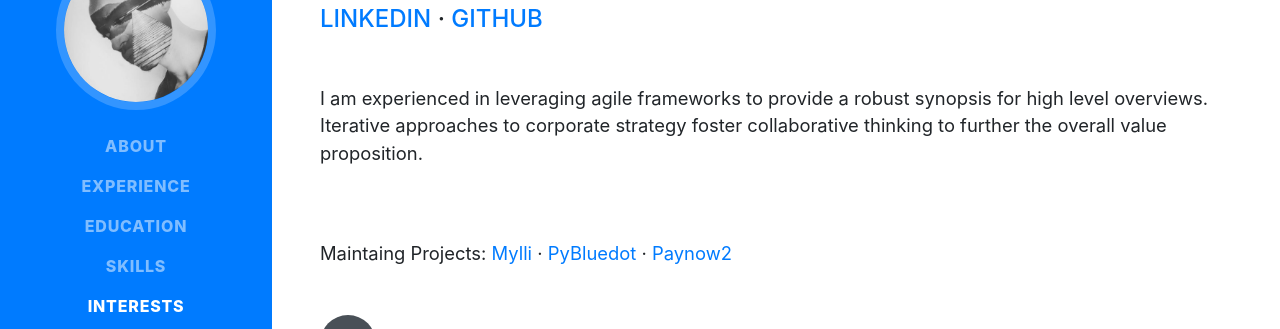
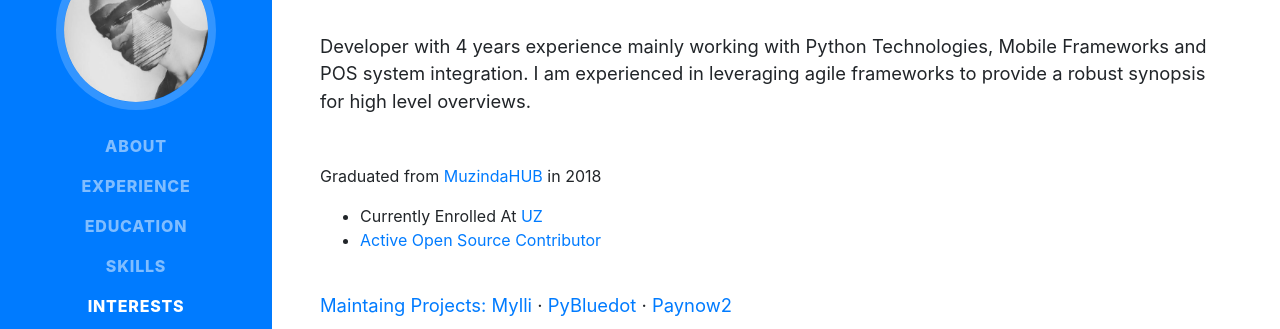
Before and after one commit to tinashe13/ignertic.github.io, a website with bundled scripts: page index.html in a window 1280 px wide. Shown: the part 246-575 px from the top of the page. Built offline with nearby package versions, Linux system fonts and the light colour scheme; a web font is replaced by a local one.

Commit message:
typos fix

```diff
--- a/index.html
+++ b/index.html
@@ -69,7 +69,15 @@
         <div class="subheading mb-5">Harare, Zimbabwe · 263784442662 ·
           <a href="mailto:ignertic@icloud.com">ignertic@icloud.com</a> · <a href="https://twitter.com/iamsupercode">Twitter</a> · <a href="https://linkedin.com/in/supercode">LinkedIN</a> · <a href="https://github.com/ignertic">Github</a>
         </div>
-        <p class="lead mb-5">I am experienced in leveraging agile frameworks to provide a robust synopsis for high level overviews. Iterative approaches to corporate strategy foster collaborative thinking to further the overall value proposition.</p>
+        <p class="lead mb-5">Developer with 4 years experience mainly working with Python Technologies, Mobile Frameworks and POS system integration.
+           I am experienced in leveraging agile frameworks to provide a robust synopsis for high level overviews. </p>
+        <p>Graduated from <a href="https://www.muzindahub.co.zw/">MuzindaHUB</a> in 2018<p>
+
+          <ul>
+            <li>Currently Enrolled At <a href="https://uz.ac.zw">UZ</a></li>
+            <li><a href="https://github.com/paynow/Paynow-Python-SDK/pull/5">Active Open Source Contributor</li>
+
+          </ul>
         <br/>
         <p class="lead mb-5">Maintaing Projects: <a href="https://github.com/ignertic/mylli">Mylli</a> · <a href="https://github.com/ignertic/pybluedot">PyBluedot</a> · <a href="https://github.com/ignertic/paynow2">Paynow2<a/>
         <div class="social-icons">
@@ -105,7 +113,7 @@
                 <p><strong><a href="mailto:ignertic@icloud.com">Repositories Available on Request</a></strong>
                 </div>
                 <div class="resume-date text-md-right">
-                  <span class="text-primary">2018 - Present</span>
+
                 </div>
               </div>
             <h3 class="mb-0">Chatbot Development</h3>
@@ -146,6 +154,20 @@
 
         <div class="resume-item d-flex flex-column flex-md-row justify-content-between">
           <div class="resume-content">
+            <h3 class="mb-0">Digital Artist</h3>
+            <div class="subheading mb-3"></div>
+            <p>Experience with technologies <a href="https://krita.org">Krita</a> and <a href="https://picsart.com">PicsArt</a></p>
+            <br/>
+            <p><strong><a href="https://instagram.com/xoxoxopill">Work DONE</a></strong></p>
+
+          </div>
+          <div class="resume-date text-md-right">
+            <span class="text-primary">2018 - Present</span>
+          </div>
+        </div>
+
+        <div class="resume-item d-flex flex-column flex-md-row justify-content-between">
+          <div class="resume-content">
             <h3 class="mb-0">Bounty Hunter</h3>
             <div class="subheading mb-3"></div>
             <p>Part of communities BugCrowd, BugBounty helping the online community with safe security practises regarding cyber security. </p>
@@ -158,19 +180,7 @@
 
 
 
-        <div class="resume-item d-flex flex-column flex-md-row justify-content-between">
-          <div class="resume-content">
-            <h3 class="mb-0">Digital Artist</h3>
-            <div class="subheading mb-3"></div>
-            <p>Experience with technologies <a href="https://krita.org">Krita</a> and <a href="https://picsart.com">PicsArt</a></p>
-            <br/>
-            <p><strong><a href="https://instagram.com/xoxoxopill">Work DONE</a></strong></p>
 
-          </div>
-          <div class="resume-date text-md-right">
-            <span class="text-primary">2018 - Present</span>
-          </div>
-        </div>
 
       </div>
 
```
